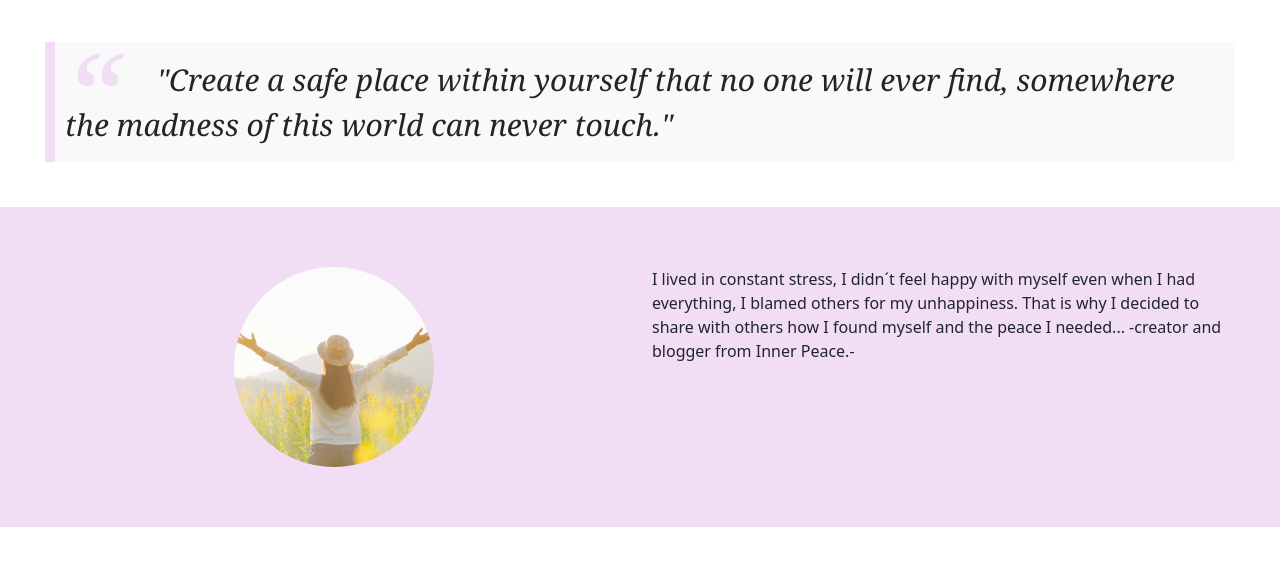
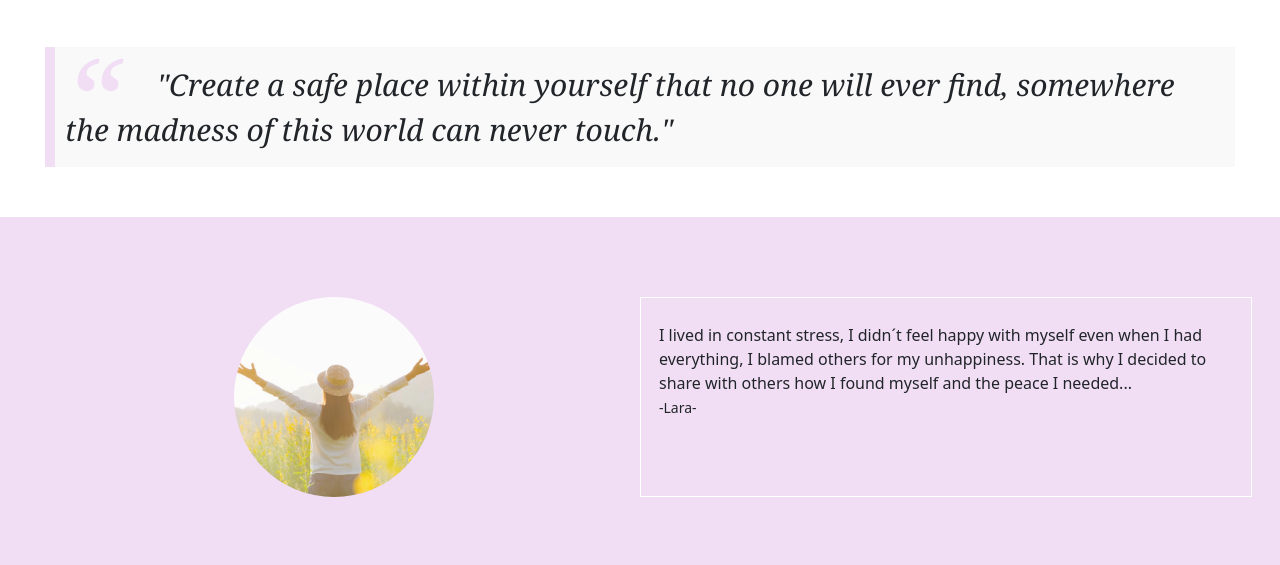
Before and after one commit to idaliaFelsmann/InnerPeace, a plain HTML site: page index.html in a window 1280 px wide. Shown: the part 1292-1857 px from the top of the page. Before the commit the page ends 1819 px from the top, so only its background shows below. Drawn offline with nearby package versions, Linux system fonts and the light colour scheme.

Commit message:
details from testimony

```diff
--- a/index.html
+++ b/index.html
@@ -135,9 +135,12 @@
     <div class="col-6">
 <img src="images/profilePict.png" alt="profilePic" width="200px">
 </div>
-<div class="col-6">
+<div class="col-6" id="left-testimony">
 I lived in constant stress, I didn´t feel happy with myself even when I had everything, I blamed others for my unhappiness. That is why I decided to share with others how I found myself and the peace I needed...
--creator and blogger from Inner Peace.-
+</br>
+<small>
+-Lara-
+</small>
 </div>
 </div>
 </div>
--- a/style.css
+++ b/style.css
@@ -127,13 +127,12 @@ blockquote:before {
 }
 
 .quote-wraper {
-  margin-left: 35px;
-  margin-right: 35px;
+  margin: 50px 35px;
 }
 
 .testimony {
   background-color: var(--main-color);
-  padding: 60px 40px;
+  padding: 80px 40px;
 }
 
 .testimony img {
@@ -141,3 +140,8 @@ blockquote:before {
   display: block;
   margin: auto;
 }
+
+#left-testimony {
+  border: 1px solid white;
+  padding: 25px 18px 5px;
+}
```
